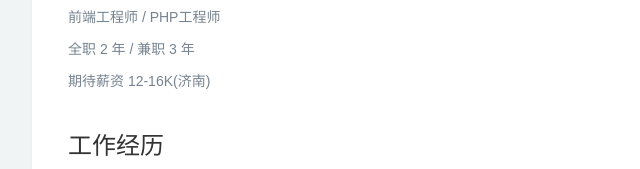
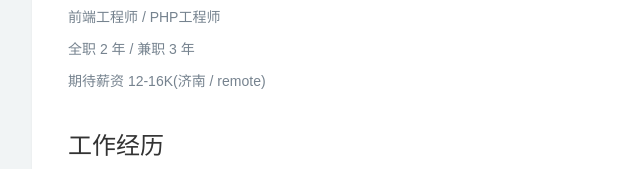
Before and after one commit to NicoCoco1163/profile, a plain HTML site: page index.html in a window 1280 px wide. Shown: the part 322-491 px from the top of the page, 233-873 px from the left. Drawn offline with Linux system fonts and the light colour scheme.

Commit message:
Update index.html

```diff
--- a/index.html
+++ b/index.html
@@ -37,7 +37,7 @@
                 <li>本科「山东大学物理学」/ 硕士「天津理工大学光学工程」</li>
                 <li>前端工程师 / PHP工程师</li>
                 <li>全职 2 年 / 兼职 3 年</li>
-                <li>期待薪资 12-16K(济南)</li>
+                <li>期待薪资 12-16K(济南 / remote)</li>
             </ul>
         </section>
 
```
